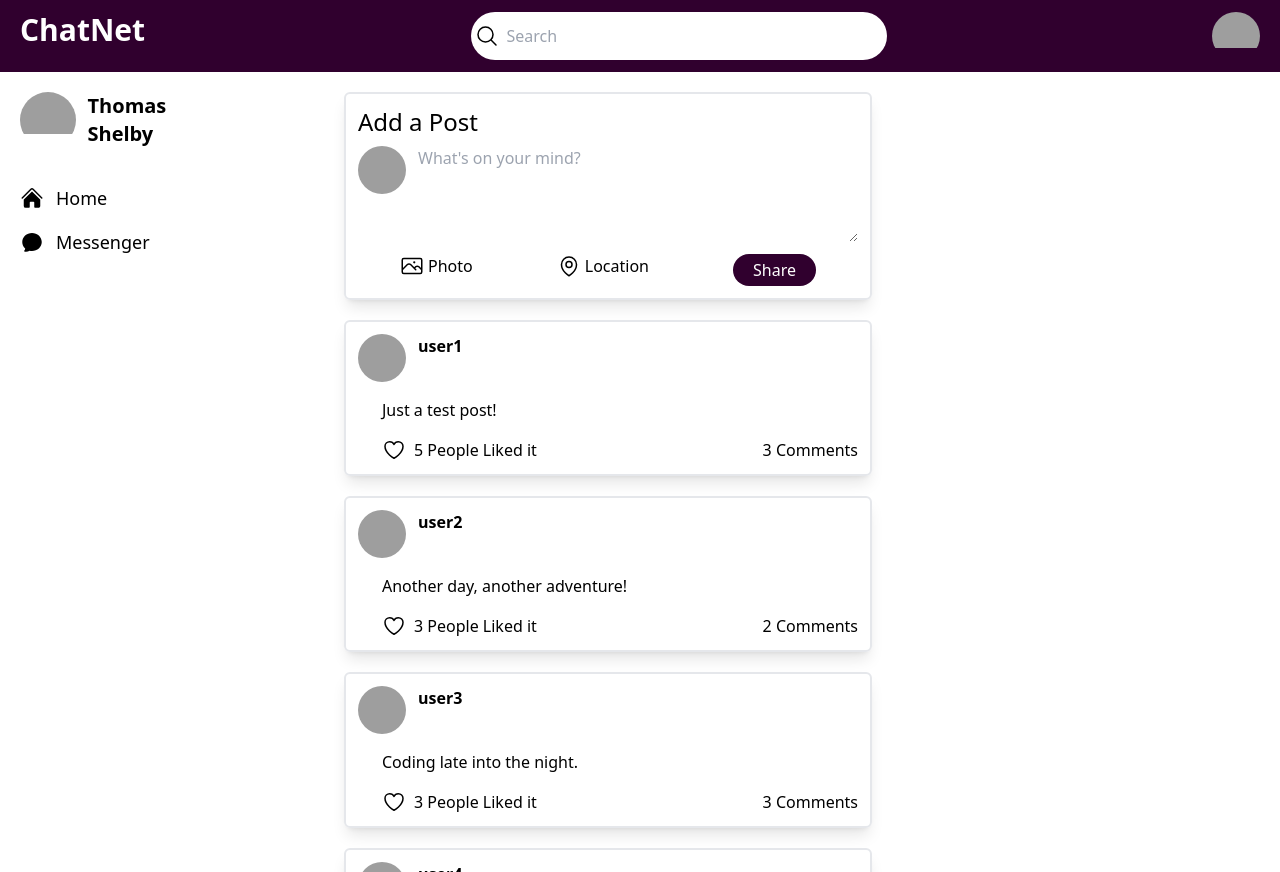
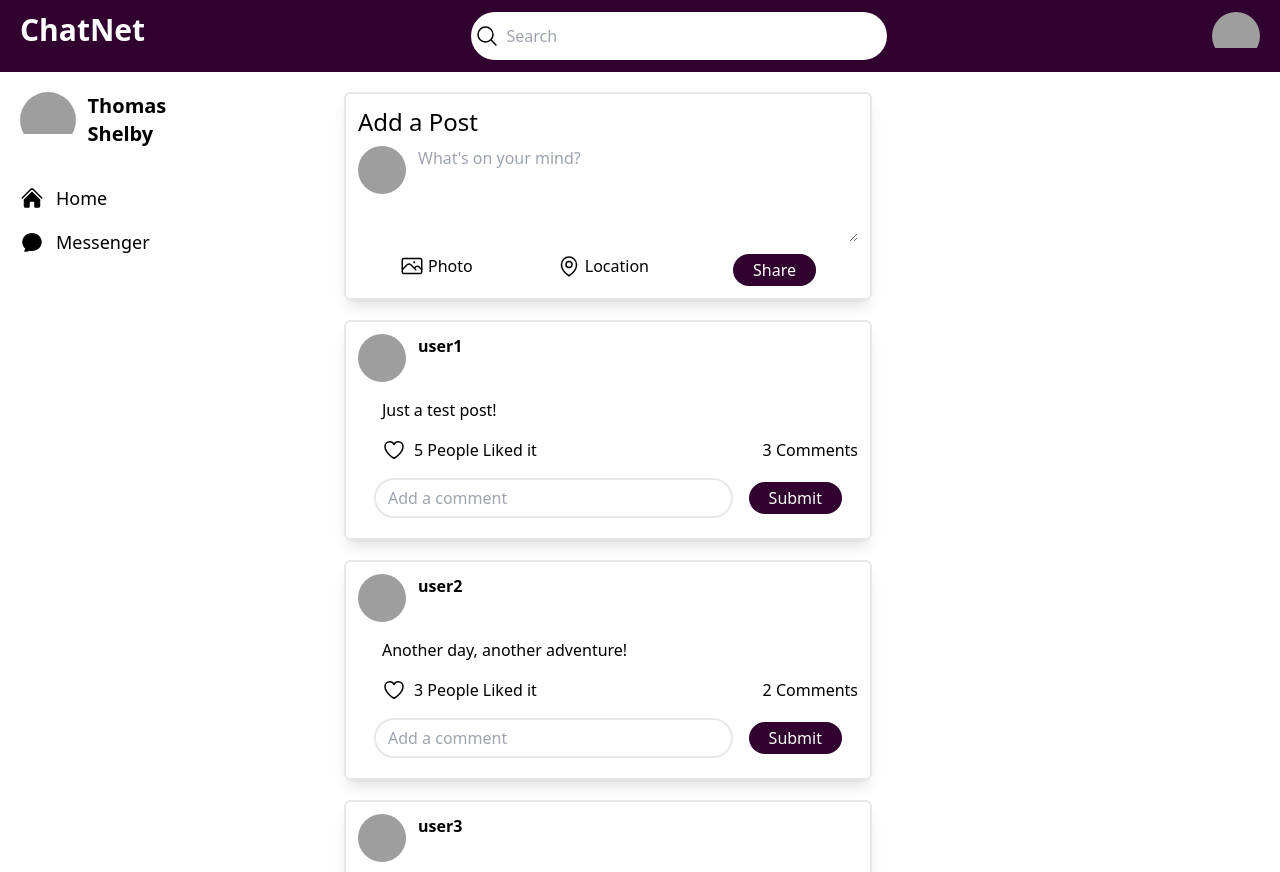
Before and after one commit to MNaumanShahid/ChatNet, a React (Vite) app in the folder frontend/: page / in a window 1280 px wide. Built offline with nearby package versions, Linux system fonts and the light colour scheme; grey boxes are pictures that could not be loaded.

Commit message:
Added the comment feature

```diff
--- a/frontend/src/components/Home/Post.jsx
+++ b/frontend/src/components/Home/Post.jsx
@@ -19,7 +19,12 @@ export function Post(props) {
     //     const setCurrentUser = decoded.sub;
     //  }, []);
 
-
+    const commentHandler = (event) => {
+        const newComment = event.target.value;
+    }
+    const addComment = () => {
+        //Backend request to add the comment to the current post.
+    }
     const goToProfile = (Username) => () => {
 
         if(Username == currentUser) {   //if the clicked user is current user, redirect him to /profile
@@ -64,6 +69,12 @@ export function Post(props) {
                     else{setShowComments(true)}
                 }} className="cursor-pointer">{props.noOfComments} Comments</div>
             </div>
+            <div className="flex justify-between">
+                <input className="ml-4 mt-4 mb-2 rounded-full w-5/6 h-10 px-3 border-2 border-grey-300" onChange={commentHandler} type="text" name="commentInput" placeholder="Add a comment" />
+                <div className="mt-5 mx-4">
+                    <button type="submit" className="bg-primary text-white font-medium rounded-full px-5 py-1" onClick={addComment}>Submit</button>
+                </div>
+            </div>
             <div>
                 {showComments && (
                     <div className="mt-5">
```
